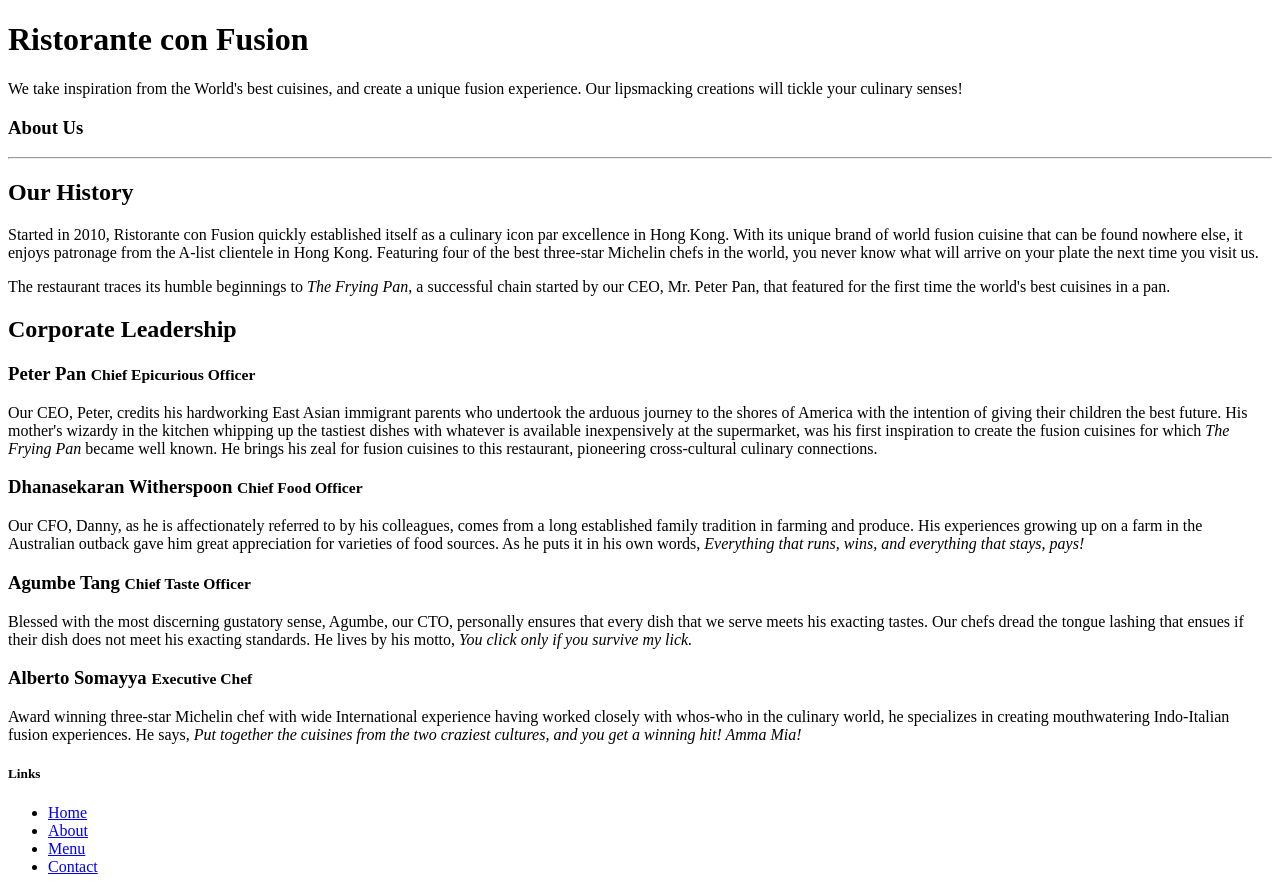
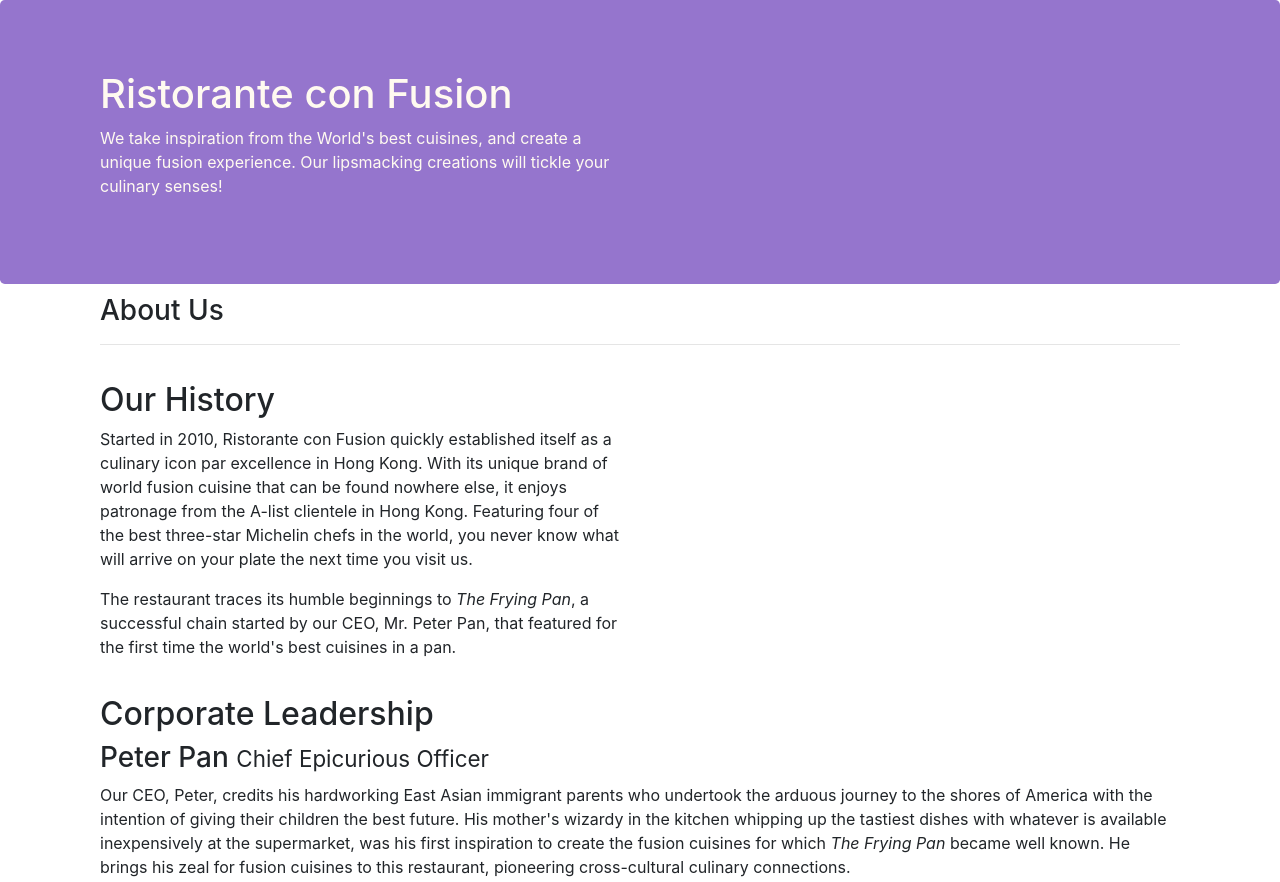
Before and after one commit to oliliyiyi/git-test, a website: page aboutus.html in a window 1280 px wide. Shown: the top 882 px of the page. Drawn offline with nearby package versions, Linux system fonts and the light colour scheme.

Commit message:
Submit assignment1

```diff
--- a/aboutus.html
+++ b/aboutus.html
@@ -1,11 +1,22 @@
 <!DOCTYPE html>
 <html lang="en">
 
-<head>
+    <head>
+        <!-- Required meta tags always come first -->
+        <meta charset="utf-8">
+        <meta name="viewport" content="width=device-width, initial-scale=1, shrink-to-fit=no">
+        <meta http-equiv="x-ua-compatible" content="ie=edge">
+        <!-- Bootstrap CSS -->
+        <link rel="stylesheet" href="node_modules/bootstrap/dist/css/bootstrap.min.css">
+        <!-- jQuery first, then Popper.js, then Bootstrap JS. -->
+        <script src="node_modules/jquery/dist/jquery.slim.min.js"></script>
+        <script src="node_modules/popper.js/dist/umd/popper.min.js"></script>
+        <script src="node_modules/bootstrap/dist/js/bootstrap.min.js"></script>
 
-    <title>Ristorante Con Fusion: About Us</title>
+        <link href="css/styles.css" rel="stylesheet">
+        <title>Ristorante Con Fusion: About Us</title>
 
-</head>
+    </head>
 
 <body>
 
@@ -22,16 +33,16 @@
         </div>
     </header>
 
-    <div>
-        <div>
-            <div>
+    <div class="container">
+        <div class="row body-content">
+            <div class="col 12">
                <h3>About Us</h3>
                <hr>
             </div>
         </div>
 
-        <div>
-            <div>
+        <div class="row body-content">
+            <div class="col-sm-6">
                 <h2>Our History</h2>
                 <p>Started in 2010, Ristorante con Fusion quickly established itself as a culinary icon par excellence in Hong Kong. With its unique brand of world fusion cuisine that can be found nowhere else, it enjoys patronage from the A-list clientele in Hong Kong.  Featuring four of the best three-star Michelin chefs in the world, you never know what will arrive on your plate the next time you visit us.</p>
                 <p>The restaurant traces its humble beginnings to <em>The Frying Pan</em>, a successful chain started by our CEO, Mr. Peter Pan, that featured for the first time the world's best cuisines in a pan.</p>
@@ -41,17 +52,17 @@
         </div>
 
 
-        <div>
-            <div>
+        <div class="row body-content">
+            <div class="col-12">
                 <h2>Corporate Leadership</h2>
                 <h3>Peter Pan <small>Chief Epicurious Officer</small></h3>
-                <p>Our CEO, Peter, credits his hardworking East Asian immigrant parents who undertook the arduous journey to the shores of America with the intention of giving their children the best future. His mother's wizardy in the kitchen whipping up the tastiest dishes with whatever is available inexpensively at the supermarket, was his first inspiration to create the fusion cuisines for which <em>The Frying Pan</em> became well known. He brings his zeal for fusion cuisines to this restaurant, pioneering cross-cultural culinary connections.</p>
+                <p class="d-none d-sm-block">Our CEO, Peter, credits his hardworking East Asian immigrant parents who undertook the arduous journey to the shores of America with the intention of giving their children the best future. His mother's wizardy in the kitchen whipping up the tastiest dishes with whatever is available inexpensively at the supermarket, was his first inspiration to create the fusion cuisines for which <em>The Frying Pan</em> became well known. He brings his zeal for fusion cuisines to this restaurant, pioneering cross-cultural culinary connections.</p>
                 <h3>Dhanasekaran Witherspoon <small>Chief Food Officer</small></h3>
-                <p>Our CFO, Danny, as he is affectionately referred to by his colleagues, comes from a long established family tradition in farming and produce. His experiences growing up on a farm in the Australian outback gave him great appreciation for varieties of food sources. As he puts it in his own words, <em>Everything that runs, wins, and everything that stays, pays!</em></p>
+                <p class="d-none d-sm-block">Our CFO, Danny, as he is affectionately referred to by his colleagues, comes from a long established family tradition in farming and produce. His experiences growing up on a farm in the Australian outback gave him great appreciation for varieties of food sources. As he puts it in his own words, <em>Everything that runs, wins, and everything that stays, pays!</em></p>
                 <h3>Agumbe Tang <small>Chief Taste Officer</small></h3>
-                <p>Blessed with the most discerning gustatory sense, Agumbe, our CTO, personally ensures that every dish that we serve meets his exacting tastes. Our chefs dread the tongue lashing that ensues if their dish does not meet his exacting standards. He lives by his motto, <em>You click only if you survive my lick.</em></p>
+                <p class="d-none d-sm-block">Blessed with the most discerning gustatory sense, Agumbe, our CTO, personally ensures that every dish that we serve meets his exacting tastes. Our chefs dread the tongue lashing that ensues if their dish does not meet his exacting standards. He lives by his motto, <em>You click only if you survive my lick.</em></p>
                 <h3>Alberto Somayya <small>Executive Chef</small></h3>
-                <p>Award winning three-star Michelin chef with wide International experience having worked closely with whos-who in the culinary world, he specializes in creating mouthwatering Indo-Italian fusion experiences. He says, <em>Put together the cuisines from the two craziest cultures, and you get a winning hit! Amma Mia!</em></p>
+                <p class="d-none d-sm-block">Award winning three-star Michelin chef with wide International experience having worked closely with whos-who in the culinary world, he specializes in creating mouthwatering Indo-Italian fusion experiences. He says, <em>Put together the cuisines from the two craziest cultures, and you get a winning hit! Amma Mia!</em></p>
             </div>
        </div>
 
--- a/css/styles.css
+++ b/css/styles.css
@@ -24,3 +24,7 @@ address{
     margin: 0px;
     color: #0f0f0f;
 }
+.body-content{
+    margin: 0px auto;
+    padding: 10px 0px;
+}
```
